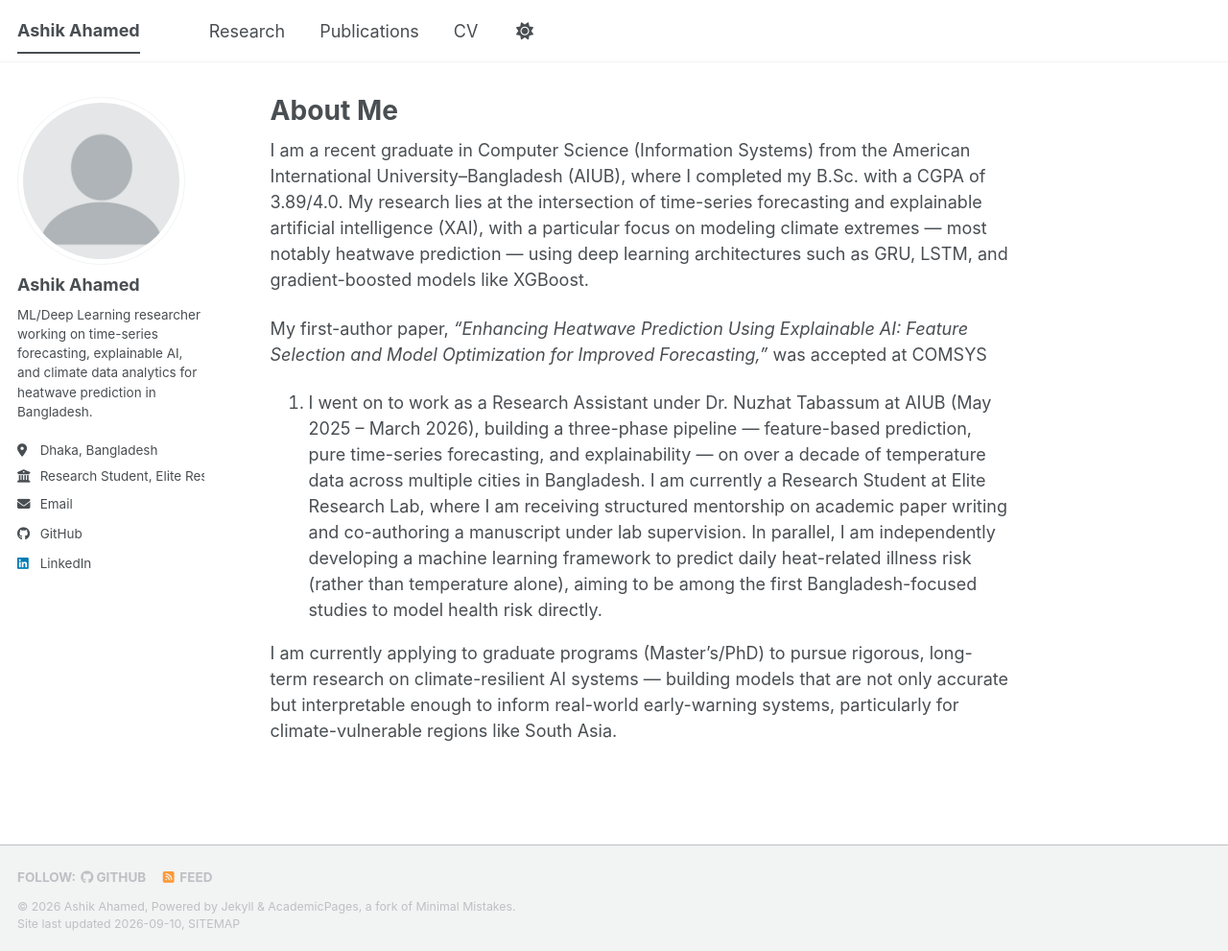
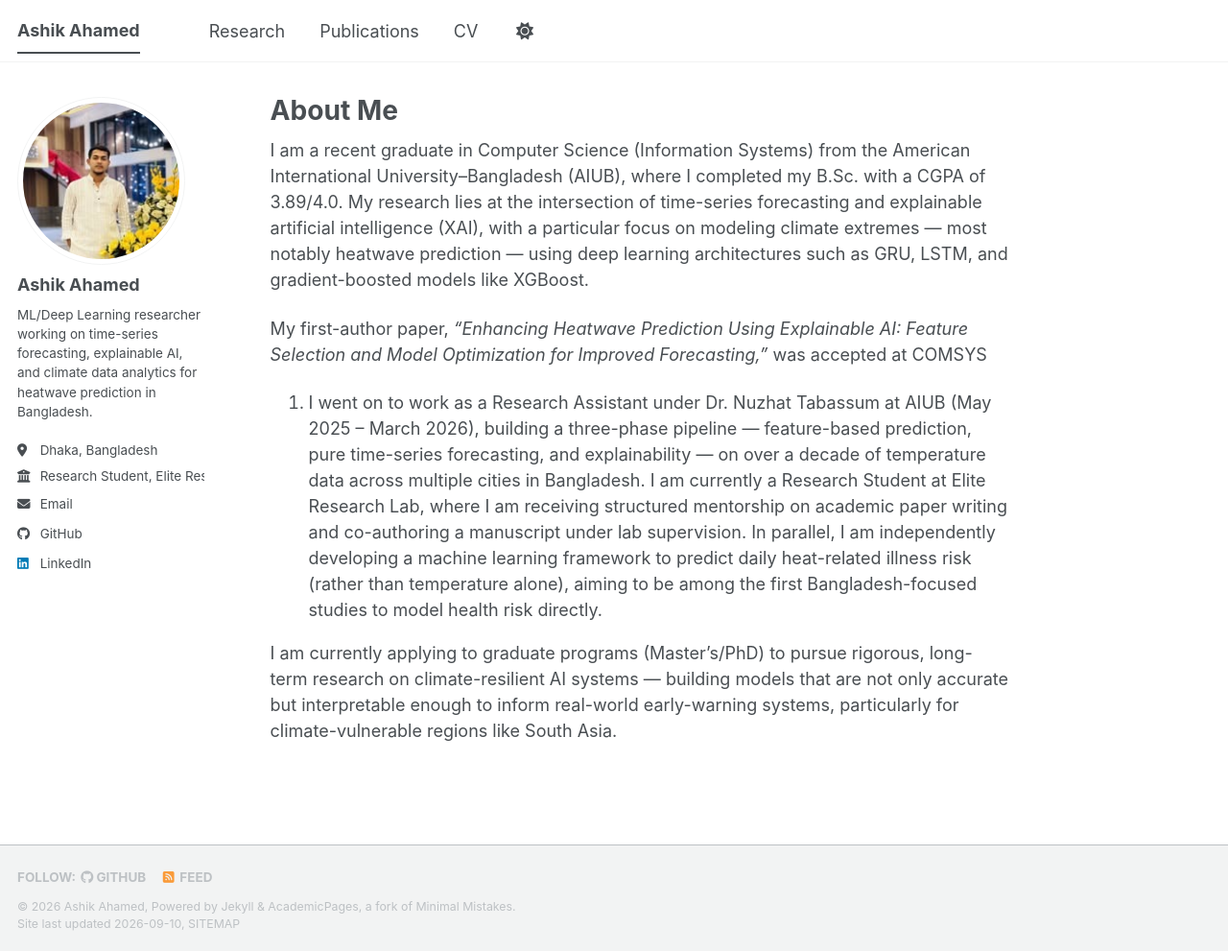
Before and after one commit to ashikahamed985/ashikahamed985.github.io, a Jekyll site: the page built from _pages/about.md, in a window 1280 px wide and 991 px high. Shown: the whole window at 96% size. Built offline with Jekyll 4.4.1, drawn with Linux system fonts in a browser that asks for light colours; a style sheet for code colours, icons or effects is not loaded.

Commit message:
Update _config.yml

```diff
--- a/_config.yml
+++ b/_config.yml
@@ -22,7 +22,7 @@ repository               : "ashikahamed985/ashikahamed985.github.io"
 #               Additional customization can be done by editing /_includes/author-profile.html
 author:
   # Biographic information
-  avatar           : "profile.png"   # TODO: upload your photo to /images/profile.png
+  avatar           : "607642391_885363094029019_7755024067935341714_n (2).jpg"   # TODO: upload your photo to /images/profile.png
   name             : "Ashik Ahamed"
   pronouns         :
   bio              : "ML/Deep Learning researcher working on time-series forecasting, explainable AI, and climate data analytics for heatwave prediction in Bangladesh."
```
